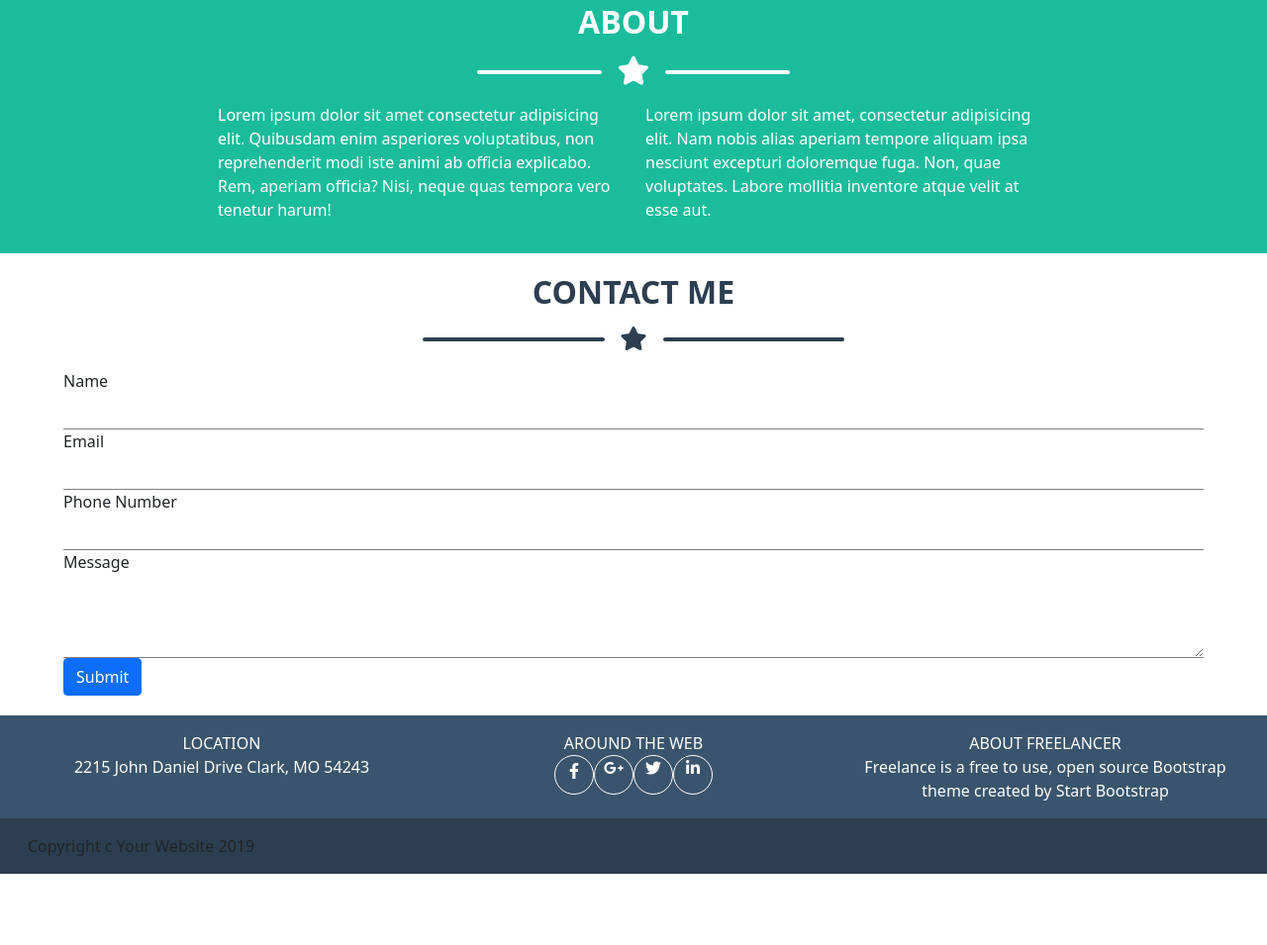
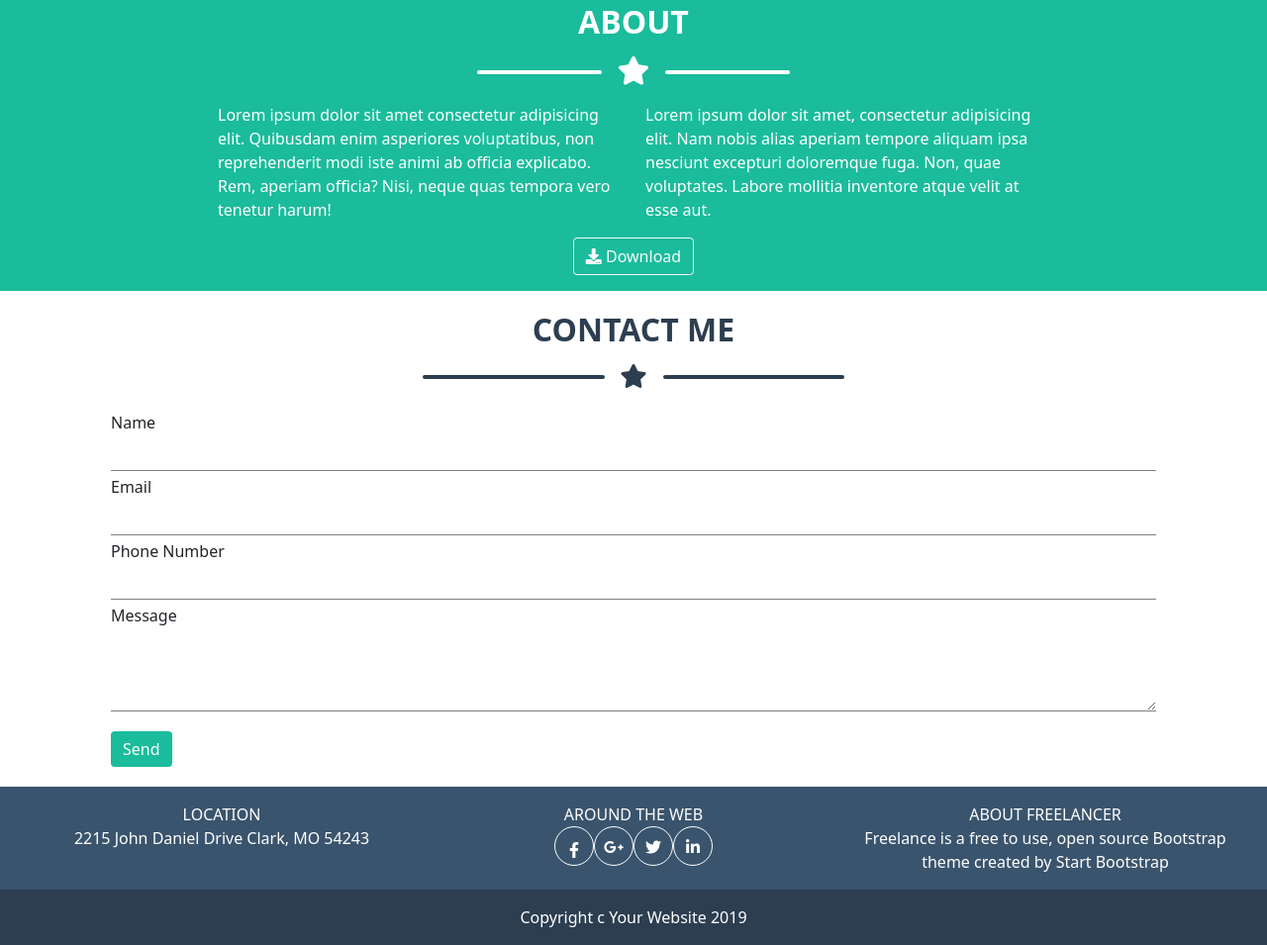
Before and after one commit to GRND0/html-css-bootstrap-freelancer, a plain HTML site: page index.html in a window 1280 px wide. Shown: the part 1662-2617 px from the top of the page at 99% size. Before the commit the page ends 2545 px from the top, so only its background shows below. Drawn offline with nearby package versions, Linux system fonts and the light colour scheme.

Commit message:
corretto codice di alcuni elementi

```diff
--- a/css/style.css
+++ b/css/style.css
@@ -120,8 +120,20 @@ justify-content: center ;
 .rounded-circle {
     height: 40px ;
     width: 40px ;
+    line-height: 40px ;
+    text-align: center ;
 }
 
 .darker {
     background-color: #2c3e50;
 }
+
+.ms_navbar {
+    background-color: #2c3e50;
+
+}
+
+.ms_button {
+background-color: #1abc9c ;
+border: none ;
+}
--- a/index.html
+++ b/index.html
@@ -19,12 +19,12 @@
                     <h1 class="text-white" >START BOOTSTRAP</h1>
                 </div>
                 <div class="col-2 col-md-4">
-                    <nav class="navbar navbar-expand-lg navbar-light " style="background-color: #2c3e50 ">
+                    <nav class="navbar navbar-expand-md navbar-dark ms_navbar">
                         <button class="navbar-toggler" type="button" data-toggle="collapse" data-target="#navbarTogglerDemo02" aria-controls="navbarTogglerDemo02" aria-expanded="false" aria-label="Toggle navigation">
                           <span class="navbar-toggler-icon"></span>
                         </button>
                         <div class="collapse navbar-collapse" id="navbarTogglerDemo02">
-                          <ul class="navbar-nav mr-auto mt-2 mt-lg-0">
+                          <ul class="navbar-nav ms-auto mt-2 mt-lg-0">
                             <li class="nav-item">
                                 <a class="nav-link" href="#">PORTFOLIO</a>
                               </li>
@@ -115,8 +115,16 @@
                 <div class="col-12 col-md-6 text-white">
                     Lorem ipsum dolor sit amet, consectetur adipisicing elit. Nam nobis alias aperiam tempore aliquam ipsa nesciunt excepturi doloremque fuga. Non, quae voluptates. Labore mollitia inventore atque velit at esse aut.
                 </div>
+
+            </div>
+            <div class="text-center">
+
+
+            <button type="button" class="btn btn-outline-light"> <i class="fas fa-download"></i> Download</button>
+
             </div>
         </div>
+
     </div>
     <div class="wrapper mb-1">
         <div class="container-fluid">
@@ -128,25 +136,25 @@
             </div>
             <div class="row">
                 <div class="col-12 px-5">
-                    <form>
-                        <div class="form-group">
+                    <form class="px-5">
+                        <div class="form-group my-1">
                             <label for="formGroupExampleInput">Name</label>
                             <input type="text" class="form-control" id="formGroupExampleInput" placeholder="">
                         </div>
-                        <div>
+                        <div class="my-1">
                             <label for="exampleInputEmail1">Email</label>
                             <input type="email" class="form-control" id="exampleInputEmail1" aria-describedby="emailHelp" placeholder="">
                             <small id="emailHelp" class="form-text text-muted"></small>
                         </div>
-                        <div class="form-group">
+                        <div class="form-group my-1">
                             <label for="formGroupExampleInput2">Phone Number</label>
                             <input type="text" class="form-control" id="formGroupExampleInput2" placeholder="">
                         </div>
-                        <div>
+                        <div class="my-1">
                             <label for="exampleFormControlTextarea1">Message</label>
                             <textarea class="form-control" id="exampleFormControlTextarea1" rows="3"></textarea>
                         </div>
-                        <button type="submit" class="btn btn-primary">Submit</button>
+                        <button type="submit" class=" ms_button mt-3 btn btn-primary">Send</button>
                       </form>
 
 
@@ -184,7 +192,7 @@
     <div class="wrapper darker">
         <div class="container-fluid">
             <div class="row">
-                <div class="col-12">
+                <div class="col-12 text-center text-white">
                     Copyright c Your Website 2019
                 </div>
             </div>
```
